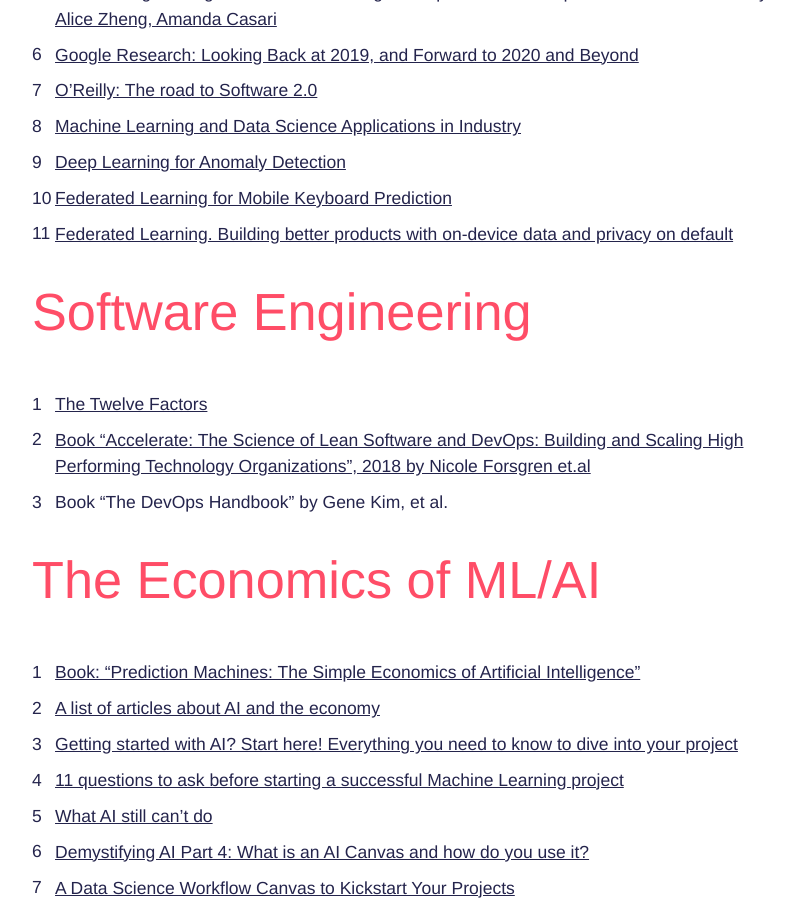
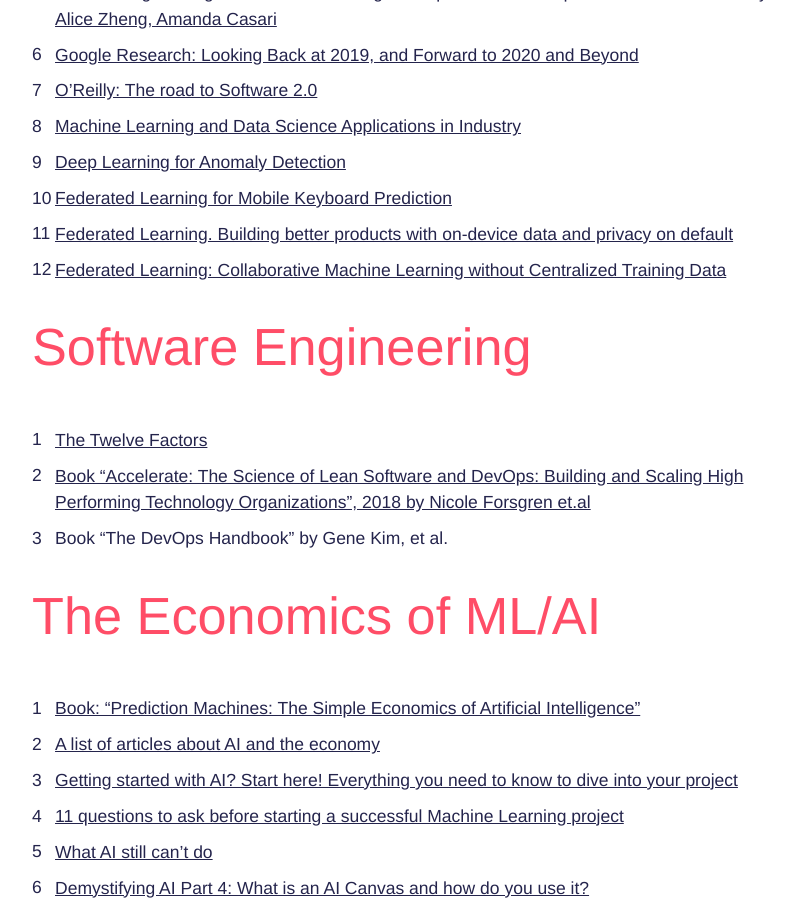
Before and after one commit to innoq/ml-ops.org, a Jekyll site: the page built from content/references.md, in a window 1280 px wide and 900 px high, scrolled down 5028 px. Shown: the whole window, without its empty margins (224-1018 px from the left). Built offline with Jekyll 4.4.1, drawn with Linux system fonts in a browser that asks for light colours; some web fonts are replaced.

Commit message:
adding federated learning

```diff
--- a/content/references.md
+++ b/content/references.md
@@ -113,6 +113,7 @@
 6. [Deep Learning for Anomaly Detection](https://ff12.fastforwardlabs.com/)
 7. [Federated Learning for Mobile Keyboard Prediction](https://arxiv.org/pdf/1811.03604.pdf)
 8. [Federated Learning. Building better products with on-device data and privacy on default](https://federated.withgoogle.com/)
+9. [Federated Learning: Collaborative Machine Learning without Centralized Training Data](https://ai.googleblog.com/2017/04/federated-learning-collaborative.html)
 
 # Software Engineering
 1. [The Twelve Factors](https://12factor.net/)
```
